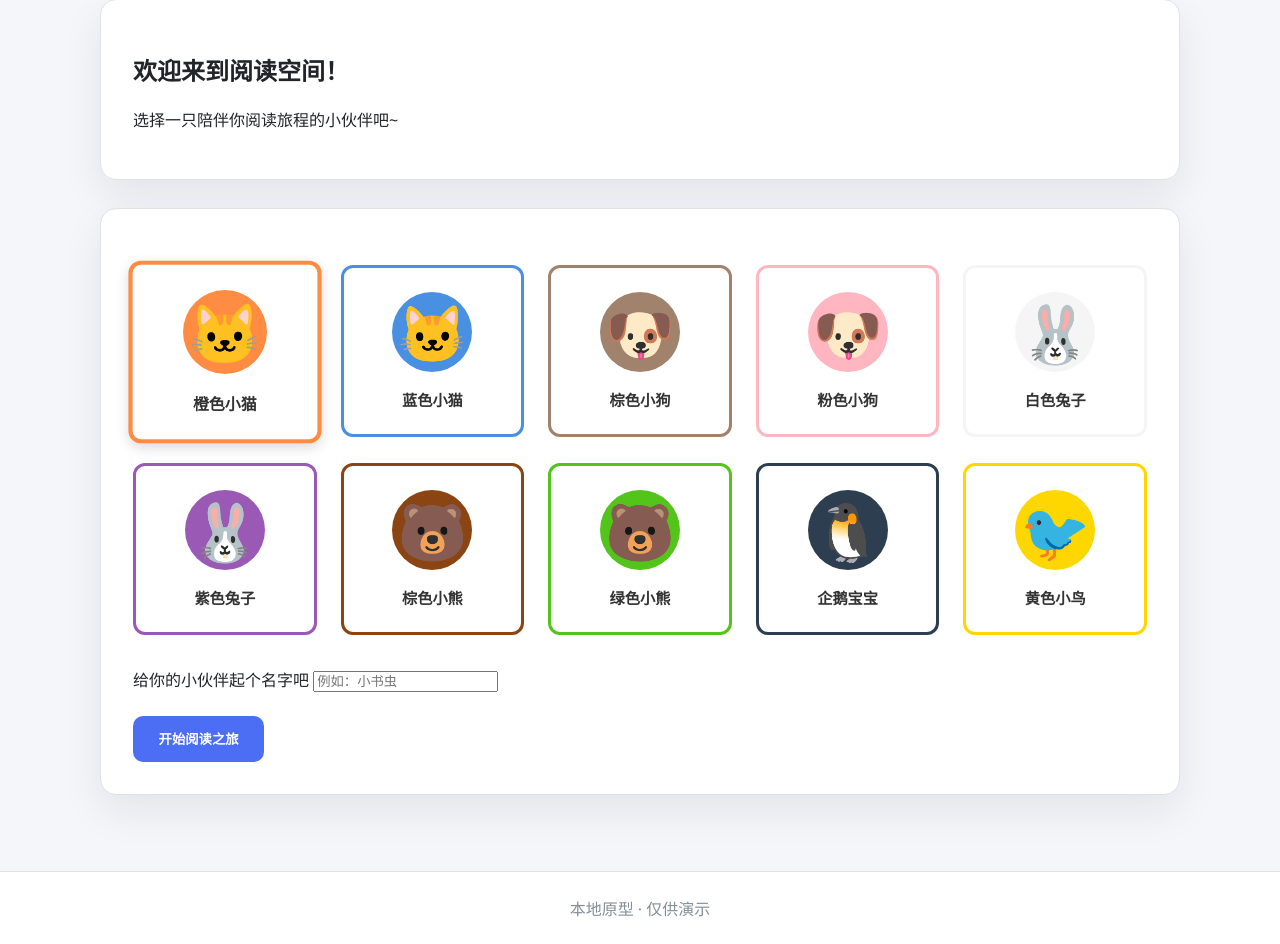
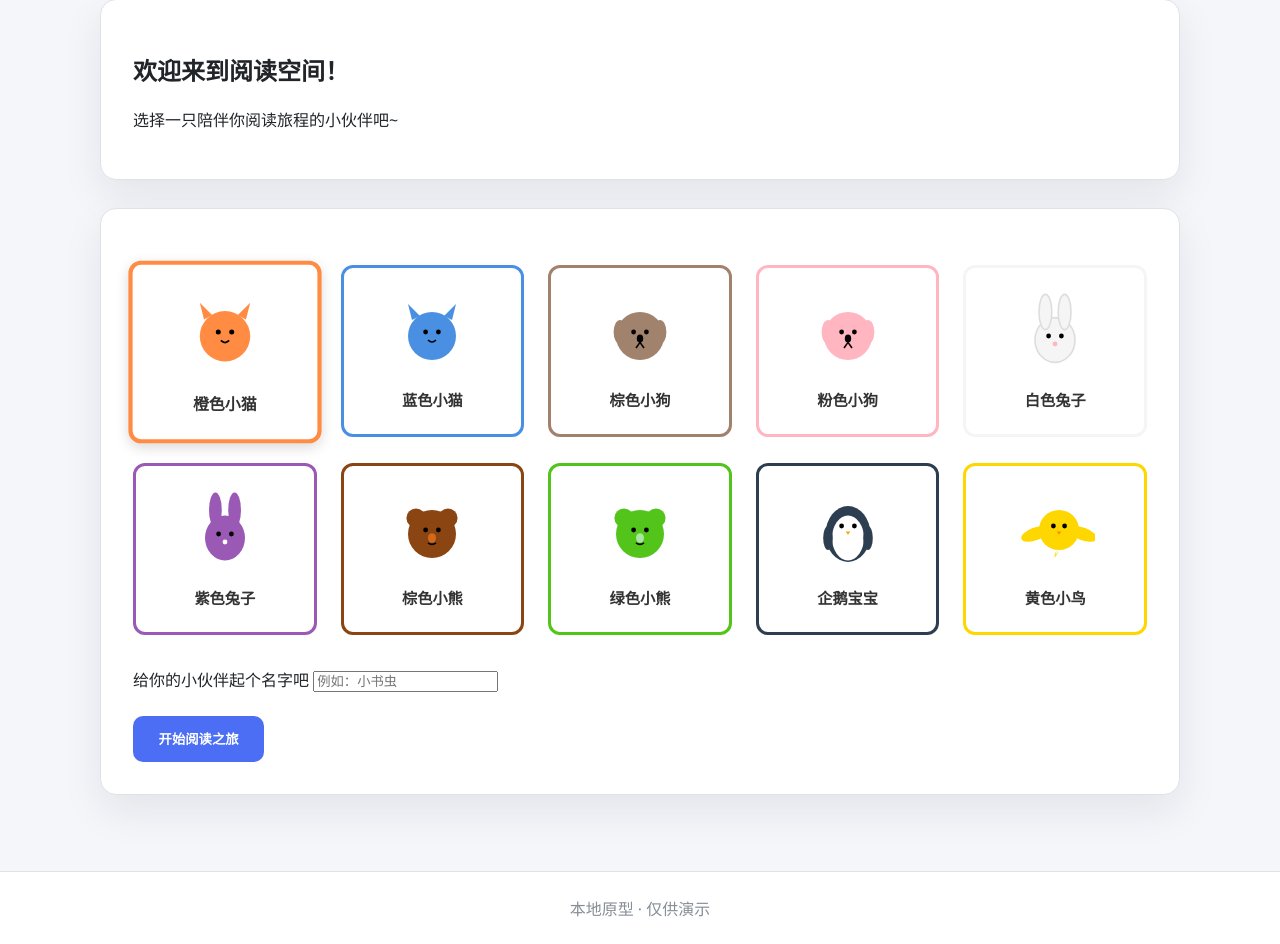
Before and after one commit to scrapal/reading, a Flask app: page /choose-pet in a window 1280 px wide. Shown: the part 155-1099 px from the top of the page. Run offline with Flask 2, Linux system fonts and the light colour scheme; a user stored in the database is signed in; data that the repository does not hold is empty; some libraries are stand-ins or nearby versions.

Commit message:
feat: replace emoji with custom SVG icons for pets
- Design unique SVG graphics for each pet type (cat, dog, rabbit, bear, penguin, bird)
- Update PET_APPEARANCES config to use svg field instead of emoji
- Modify choose_pet.html to render SVG with dynamic colors
- Update pet.html to display SVG in pet playground
- Add pet-svg-display styles with drop-shadow effect
- All SVG icons use currentColor for dynamic theming
- Benefits: cross-platform consistency, scalable vector graphics, unified style

🤖 Generated with [Claude Code](https://claude.com/claude-code)

Co-Authored-By: Claude <noreply@anthropic.com>

```diff
--- a/app.py
+++ b/app.py
@@ -346,16 +346,66 @@ TASK_SEED = [
 ]
 
 PET_APPEARANCES = [
-    {"id": "cat-orange", "name": "橙色小猫", "emoji": "🐱", "color": "#FF8C42"},
-    {"id": "cat-blue", "name": "蓝色小猫", "emoji": "🐱", "color": "#4A90E2"},
-    {"id": "dog-brown", "name": "棕色小狗", "emoji": "🐶", "color": "#A0826D"},
-    {"id": "dog-pink", "name": "粉色小狗", "emoji": "🐶", "color": "#FFB6C1"},
-    {"id": "rabbit-white", "name": "白色兔子", "emoji": "🐰", "color": "#F5F5F5"},
-    {"id": "rabbit-purple", "name": "紫色兔子", "emoji": "🐰", "color": "#9B59B6"},
-    {"id": "bear-brown", "name": "棕色小熊", "emoji": "🐻", "color": "#8B4513"},
-    {"id": "bear-green", "name": "绿色小熊", "emoji": "🐻", "color": "#52C41A"},
-    {"id": "penguin-black", "name": "企鹅宝宝", "emoji": "🐧", "color": "#2C3E50"},
-    {"id": "bird-yellow", "name": "黄色小鸟", "emoji": "🐦", "color": "#FFD700"},
+    {
+        "id": "cat-orange",
+        "name": "橙色小猫",
+        "color": "#FF8C42",
+        "svg": '<svg viewBox="0 0 100 100" xmlns="http://www.w3.org/2000/svg"><circle cx="50" cy="55" r="30" fill="currentColor"/><path d="M25 35 L20 15 L35 30 Z" fill="currentColor"/><path d="M75 35 L80 15 L65 30 Z" fill="currentColor"/><circle cx="42" cy="50" r="3" fill="#000"/><circle cx="58" cy="50" r="3" fill="#000"/><path d="M45 60 Q50 65 55 60" stroke="#000" stroke-width="2" fill="none"/></svg>'
+    },
+    {
+        "id": "cat-blue",
+        "name": "蓝色小猫",
+        "color": "#4A90E2",
+        "svg": '<svg viewBox="0 0 100 100" xmlns="http://www.w3.org/2000/svg"><circle cx="50" cy="55" r="30" fill="currentColor"/><path d="M25 35 L20 15 L35 30 Z" fill="currentColor"/><path d="M75 35 L80 15 L65 30 Z" fill="currentColor"/><circle cx="42" cy="50" r="3" fill="#000"/><circle cx="58" cy="50" r="3" fill="#000"/><path d="M45 60 Q50 65 55 60" stroke="#000" stroke-width="2" fill="none"/></svg>'
+    },
+    {
+        "id": "dog-brown",
+        "name": "棕色小狗",
+        "color": "#A0826D",
+        "svg": '<svg viewBox="0 0 100 100" xmlns="http://www.w3.org/2000/svg"><circle cx="50" cy="55" r="30" fill="currentColor"/><ellipse cx="25" cy="50" rx="8" ry="15" fill="currentColor"/><ellipse cx="75" cy="50" rx="8" ry="15" fill="currentColor"/><circle cx="42" cy="50" r="3" fill="#000"/><circle cx="58" cy="50" r="3" fill="#000"/><ellipse cx="50" cy="58" rx="4" ry="5" fill="#000"/><path d="M50 63 L45 70" stroke="#000" stroke-width="2"/><path d="M50 63 L55 70" stroke="#000" stroke-width="2"/></svg>'
+    },
+    {
+        "id": "dog-pink",
+        "name": "粉色小狗",
+        "color": "#FFB6C1",
+        "svg": '<svg viewBox="0 0 100 100" xmlns="http://www.w3.org/2000/svg"><circle cx="50" cy="55" r="30" fill="currentColor"/><ellipse cx="25" cy="50" rx="8" ry="15" fill="currentColor"/><ellipse cx="75" cy="50" rx="8" ry="15" fill="currentColor"/><circle cx="42" cy="50" r="3" fill="#000"/><circle cx="58" cy="50" r="3" fill="#000"/><ellipse cx="50" cy="58" rx="4" ry="5" fill="#000"/><path d="M50 63 L45 70" stroke="#000" stroke-width="2"/><path d="M50 63 L55 70" stroke="#000" stroke-width="2"/></svg>'
+    },
+    {
+        "id": "rabbit-white",
+        "name": "白色兔子",
+        "color": "#F5F5F5",
+        "svg": '<svg viewBox="0 0 100 100" xmlns="http://www.w3.org/2000/svg"><ellipse cx="50" cy="60" rx="25" ry="28" fill="currentColor" stroke="#DDD" stroke-width="2"/><ellipse cx="38" cy="25" rx="8" ry="22" fill="currentColor" stroke="#DDD" stroke-width="2"/><ellipse cx="62" cy="25" rx="8" ry="22" fill="currentColor" stroke="#DDD" stroke-width="2"/><circle cx="42" cy="55" r="3" fill="#000"/><circle cx="58" cy="55" r="3" fill="#000"/><circle cx="50" cy="65" r="3" fill="#FFB6C1"/></svg>'
+    },
+    {
+        "id": "rabbit-purple",
+        "name": "紫色兔子",
+        "color": "#9B59B6",
+        "svg": '<svg viewBox="0 0 100 100" xmlns="http://www.w3.org/2000/svg"><ellipse cx="50" cy="60" rx="25" ry="28" fill="currentColor"/><ellipse cx="38" cy="25" rx="8" ry="22" fill="currentColor"/><ellipse cx="62" cy="25" rx="8" ry="22" fill="currentColor"/><circle cx="42" cy="55" r="3" fill="#000"/><circle cx="58" cy="55" r="3" fill="#000"/><circle cx="50" cy="65" r="3" fill="#FFF"/></svg>'
+    },
+    {
+        "id": "bear-brown",
+        "name": "棕色小熊",
+        "color": "#8B4513",
+        "svg": '<svg viewBox="0 0 100 100" xmlns="http://www.w3.org/2000/svg"><circle cx="50" cy="55" r="30" fill="currentColor"/><circle cx="30" cy="35" r="12" fill="currentColor"/><circle cx="70" cy="35" r="12" fill="currentColor"/><circle cx="42" cy="50" r="3" fill="#000"/><circle cx="58" cy="50" r="3" fill="#000"/><ellipse cx="50" cy="60" rx="5" ry="6" fill="#D2691E"/><path d="M45 66 Q50 70 55 66" stroke="#000" stroke-width="2" fill="none"/></svg>'
+    },
+    {
+        "id": "bear-green",
+        "name": "绿色小熊",
+        "color": "#52C41A",
+        "svg": '<svg viewBox="0 0 100 100" xmlns="http://www.w3.org/2000/svg"><circle cx="50" cy="55" r="30" fill="currentColor"/><circle cx="30" cy="35" r="12" fill="currentColor"/><circle cx="70" cy="35" r="12" fill="currentColor"/><circle cx="42" cy="50" r="3" fill="#000"/><circle cx="58" cy="50" r="3" fill="#000"/><ellipse cx="50" cy="60" rx="5" ry="6" fill="#A8E6A1"/><path d="M45 66 Q50 70 55 66" stroke="#000" stroke-width="2" fill="none"/></svg>'
+    },
+    {
+        "id": "penguin-black",
+        "name": "企鹅宝宝",
+        "color": "#2C3E50",
+        "svg": '<svg viewBox="0 0 100 100" xmlns="http://www.w3.org/2000/svg"><ellipse cx="50" cy="55" rx="28" ry="35" fill="currentColor"/><ellipse cx="50" cy="60" rx="20" ry="28" fill="#FFF"/><circle cx="42" cy="45" r="3" fill="#000"/><circle cx="58" cy="45" r="3" fill="#000"/><path d="M47 52 L53 52 L50 56 Z" fill="#FFA500"/><ellipse cx="25" cy="60" rx="6" ry="15" fill="currentColor"/><ellipse cx="75" cy="60" rx="6" ry="15" fill="currentColor"/></svg>'
+    },
+    {
+        "id": "bird-yellow",
+        "name": "黄色小鸟",
+        "color": "#FFD700",
+        "svg": '<svg viewBox="0 0 100 100" xmlns="http://www.w3.org/2000/svg"><circle cx="55" cy="50" r="25" fill="currentColor"/><circle cx="48" cy="45" r="3" fill="#000"/><circle cx="62" cy="45" r="3" fill="#000"/><path d="M52 52 L58 52 L55 56 Z" fill="#FF8C00"/><ellipse cx="25" cy="55" rx="18" ry="8" fill="currentColor" transform="rotate(-20 25 55)"/><ellipse cx="85" cy="55" rx="18" ry="8" fill="currentColor" transform="rotate(20 85 55)"/><path d="M55 75 L50 85 L52 75 L48 85 L55 75" fill="currentColor"/></svg>'
+    },
 ]
 
 PET_ACTIONS = {
--- a/static/styles.css
+++ b/static/styles.css
@@ -652,6 +652,20 @@ textarea {
   z-index: 2;
 }
 
+.pet-svg-display {
+  width: 100%;
+  height: 100%;
+  display: flex;
+  align-items: center;
+  justify-content: center;
+}
+
+.pet-svg-display svg {
+  width: 100%;
+  height: 100%;
+  filter: drop-shadow(0 4px 6px rgba(0, 0, 0, 0.1));
+}
+
 .pet-face {
   width: 48px;
   height: 40px;
--- a/templates/choose_pet.html
+++ b/templates/choose_pet.html
@@ -17,7 +17,7 @@
           <label class="pet-option">
             <input type="radio" name="appearance" value="{{ pet.id }}" {% if loop.first %}checked{% endif %} required>
             <div class="pet-card" style="border-color: {{ pet.color }}">
-              <div class="pet-emoji" style="background: {{ pet.color }}">{{ pet.emoji }}</div>
+              <div class="pet-svg" style="color: {{ pet.color }}">{{ pet.svg|safe }}</div>
               <div class="pet-name">{{ pet.name }}</div>
             </div>
           </label>
@@ -71,16 +71,18 @@
       box-shadow: 0 4px 8px rgba(0,0,0,0.1);
     }
 
-    .pet-emoji {
-      font-size: 3.5rem;
+    .pet-svg {
       width: 80px;
       height: 80px;
       margin: 0 auto 1rem;
       display: flex;
       align-items: center;
       justify-content: center;
-      border-radius: 50%;
-      background: #f0f0f0;
+    }
+
+    .pet-svg svg {
+      width: 100%;
+      height: 100%;
     }
 
     .pet-name {
--- a/templates/pet.html
+++ b/templates/pet.html
@@ -26,8 +26,8 @@
     <div class="pet-playground">
       <div class="pet-field">
         <div class="pet-path"></div>
-        <div class="pet-character" style="background: {{ pet_appearance.color }}; border-color: {{ pet_appearance.color }};">
-          <div class="pet-emoji-display">{{ pet_appearance.emoji }}</div>
+        <div class="pet-character" style="border-color: {{ pet_appearance.color }};">
+          <div class="pet-svg-display" style="color: {{ pet_appearance.color }};">{{ pet_appearance.svg|safe }}</div>
         </div>
         <div class="pet-sparkle sparkle-1"></div>
         <div class="pet-sparkle sparkle-2"></div>
```
Also changed, not shown: CHANGELOG.md.
